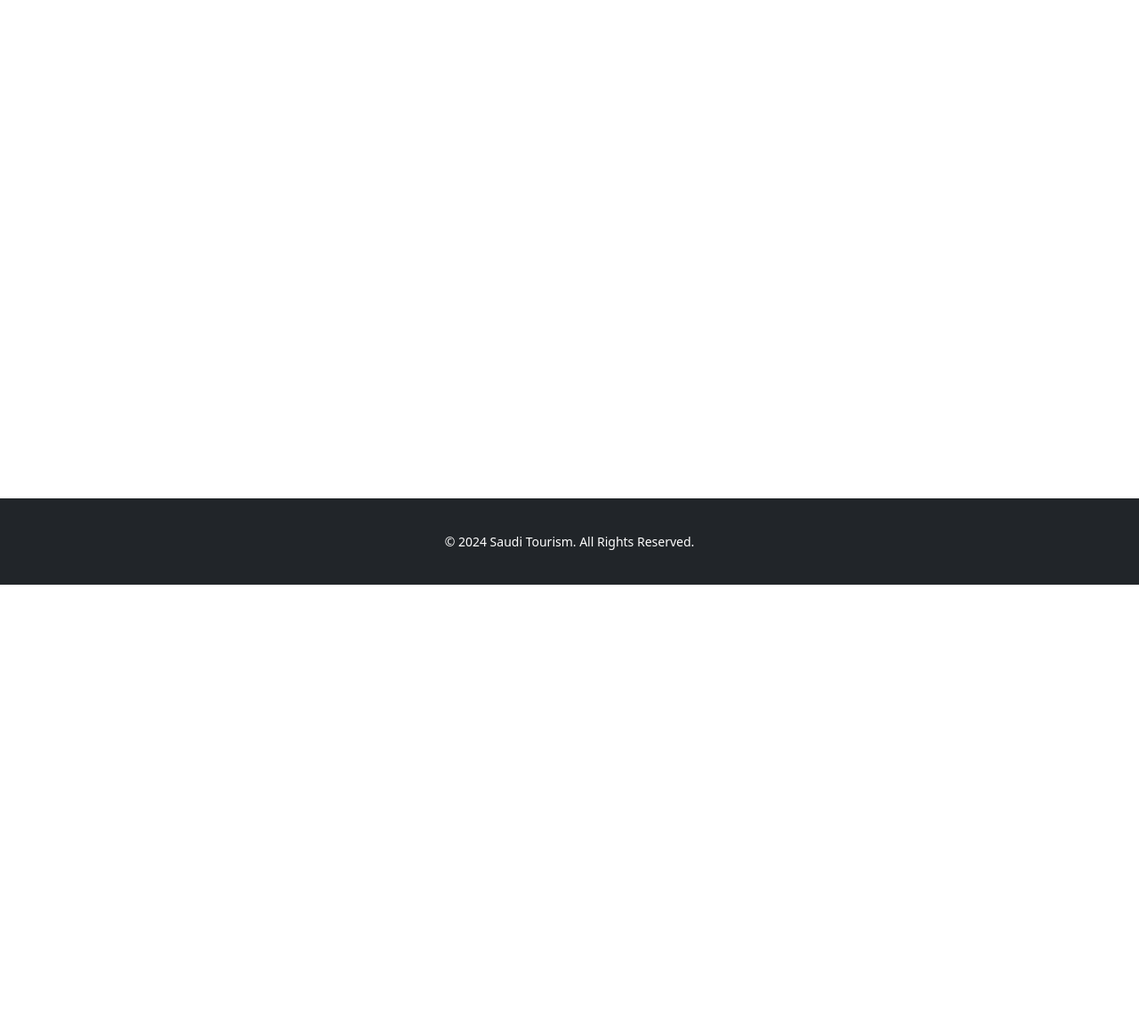
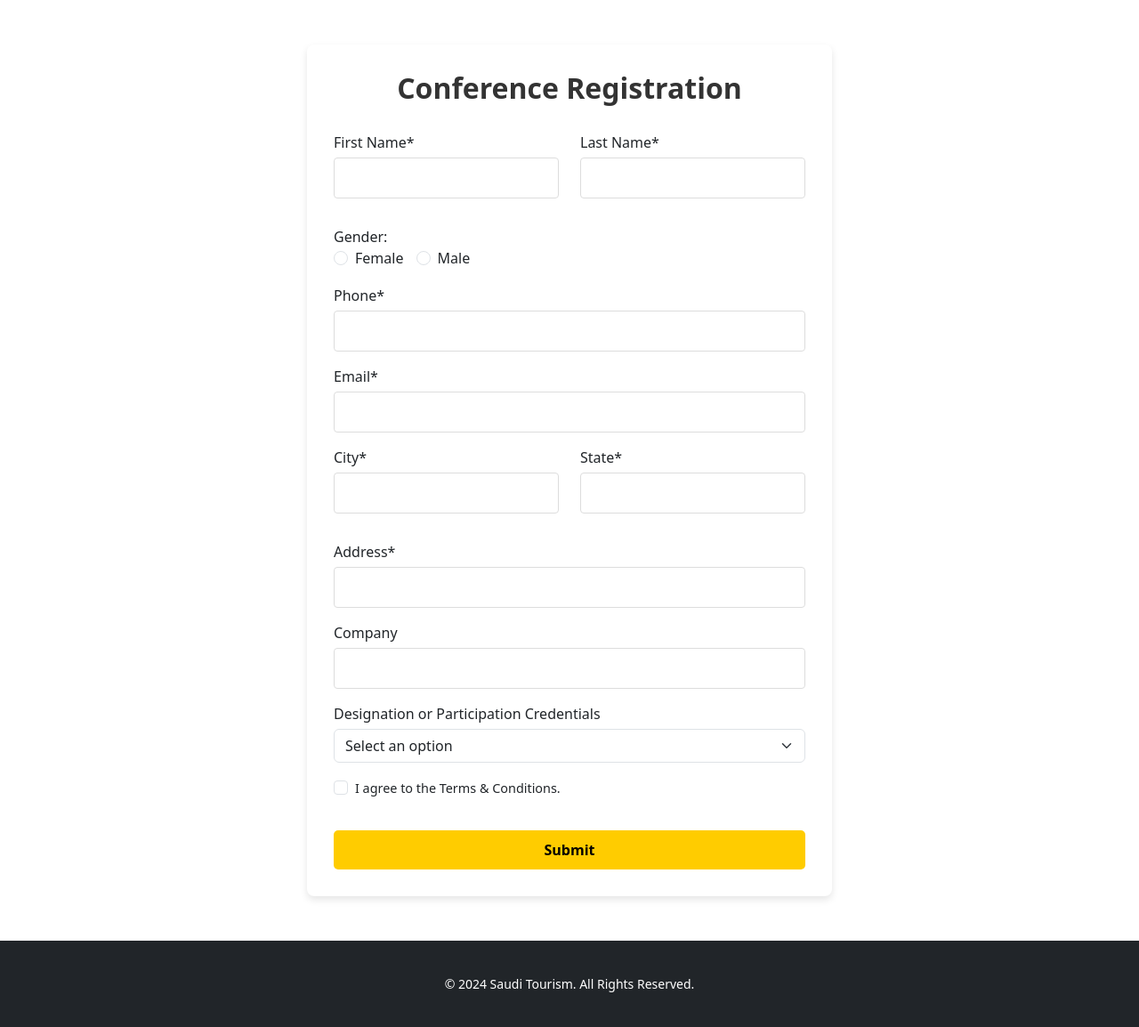
Before and after one commit to T-Python-Sep-24/LAB-Templates-CSS-101, a Django app: page /html/book/ in a window 1280 px wide. Shown: the part 143-1297 px from the top of the page at 89% size. Before the commit the page ends 800 px from the top, so only its background shows below. Run offline with Django 5.2, Linux system fonts and the light colour scheme; some libraries are stand-ins or nearby versions.

Commit message:
Book Event Page is done

```diff
--- a/RiyadhExpo/main/static/css/introduction/styles.css
+++ b/RiyadhExpo/main/static/css/introduction/styles.css
@@ -388,6 +388,86 @@ blockquote::after {
     margin-left: 5px;
 }
 
+/* Form Container */
+.form-container {
+    max-width: 600px;
+    margin: 50px auto;
+    background-color: white;
+    padding: 30px;
+    box-shadow: 0 4px 8px rgba(0, 0, 0, 0.1);
+    border-radius: 8px;
+}
+
+/* Form Title */
+.form-title {
+    text-align: center;
+    margin-bottom: 30px;
+    font-weight: bold;
+    color: #333;
+}
+
+/* Form Group Styling */
+.form-group label {
+    margin-bottom: 5px;
+    font-weight: 500;
+}
+
+.form-check-inline {
+    margin-right: 10px;
+}
+
+/* Input, Select, and Text Field Styles */
+input[type="text"],
+input[type="email"],
+input[type="tel"],
+select,
+textarea {
+    width: 100%;
+    padding: 10px;
+    margin-top: 5px;
+    margin-bottom: 15px;
+    border: 1px solid #ddd;
+    border-radius: 4px;
+    transition: border-color 0.3s;
+}
+
+input:focus,
+select:focus,
+textarea:focus {
+    border-color: #ffcc00;
+    outline: none;
+}
+
+/* Terms Checkbox */
+.terms {
+    font-size: 0.9rem;
+    margin-bottom: 20px;
+}
+
+/* Submit Button Styling */
+.submit-btn {
+    background-color: #ffcc00;
+    color: black;
+    border: none;
+    width: 100%;
+    padding: 10px;
+    border-radius: 5px;
+    font-weight: bold;
+    transition: background-color 0.3s ease;
+    cursor: pointer;
+}
+
+.submit-btn:hover {
+    background-color: #e6b800;
+}
+
+/* Responsive Design */
+@media (max-width: 768px) {
+    .form-container {
+        margin: 20px;
+        padding: 20px;
+    }
+}
 
 footer {
     flex-shrink: 0;  /* Ensure footer stays at the bottom */
--- a/RiyadhExpo/main/templates/main/book_event.html
+++ b/RiyadhExpo/main/templates/main/book_event.html
@@ -39,10 +39,83 @@
         </nav>
     </header>
 
-    <div class="content">
-        <!-- Main content goes here -->
+    <div class="form-container">
+        <h2 class="form-title">Conference Registration</h2>
+        <form action="#" method="POST" novalidate>
+            <div class="row">
+                <div class="col-md-6 mb-3">
+                    <label for="firstName">First Name*</label>
+                    <input type="text" class="form-control" id="firstName" name="firstName" required pattern="[A-Za-z]{2,}" title="First name should contain only letters and at least 2 characters.">
+                </div>
+                <div class="col-md-6 mb-3">
+                    <label for="lastName">Last Name*</label>
+                    <input type="text" class="form-control" id="lastName" name="lastName" required pattern="[A-Za-z]{2,}" title="Last name should contain only letters and at least 2 characters.">
+                </div>
+            </div>
+
+            <div class="mb-3">
+                <label>Gender:</label><br>
+                <div class="form-check form-check-inline">
+                    <input class="form-check-input" type="radio" name="gender" id="female" value="female" required>
+                    <label class="form-check-label" for="female">Female</label>
+                </div>
+                <div class="form-check form-check-inline">
+                    <input class="form-check-input" type="radio" name="gender" id="male" value="male" required>
+                    <label class="form-check-label" for="male">Male</label>
+                </div>
+            </div>
+
+            <div class="mb-3">
+                <label for="phone">Phone*</label>
+                <input type="tel" class="form-control" id="phone" name="phone" required pattern="^\d{10}$" title="Phone number must be exactly 10 digits.">
+            </div>
+
+            <div class="mb-3">
+                <label for="email">Email*</label>
+                <input type="email" class="form-control" id="email" name="email" required>
+            </div>
+
+            <div class="row">
+                <div class="col-md-6 mb-3">
+                    <label for="city">City*</label>
+                    <input type="text" class="form-control" id="city" name="city" required>
+                </div>
+                <div class="col-md-6 mb-3">
+                    <label for="state">State*</label>
+                    <input type="text" class="form-control" id="state" name="state" required>
+                </div>
+            </div>
+
+            <div class="mb-3">
+                <label for="address">Address*</label>
+                <input type="text" class="form-control" id="address" name="address" required>
+            </div>
+
+            <div class="mb-3">
+                <label for="company">Company</label>
+                <input type="text" class="form-control" id="company" name="company">
+            </div>
+
+            <div class="mb-3">
+                <label for="designation">Designation or Participation Credentials</label>
+                <select class="form-select" id="designation" name="designation" required>
+                    <option value="" selected disabled>Select an option</option>
+                    <option value="student">Student</option>
+                    <option value="professional">Professional</option>
+                    <option value="sponsor">Sponsor</option>
+                </select>
+            </div>
+
+            <div class="mb-3 form-check">
+                <input type="checkbox" class="form-check-input" id="terms" name="terms" required>
+                <label class="form-check-label terms" for="terms">
+                    I agree to the Terms & Conditions.
+                </label>
+            </div>
+
+            <button type="submit" class="submit-btn">Submit</button>
+        </form>
     </div>
-
     <footer class="bg-dark text-white text-center py-2">
         <div class="container">
             <small>&copy; 2024 Saudi Tourism. All Rights Reserved.</small>
```
